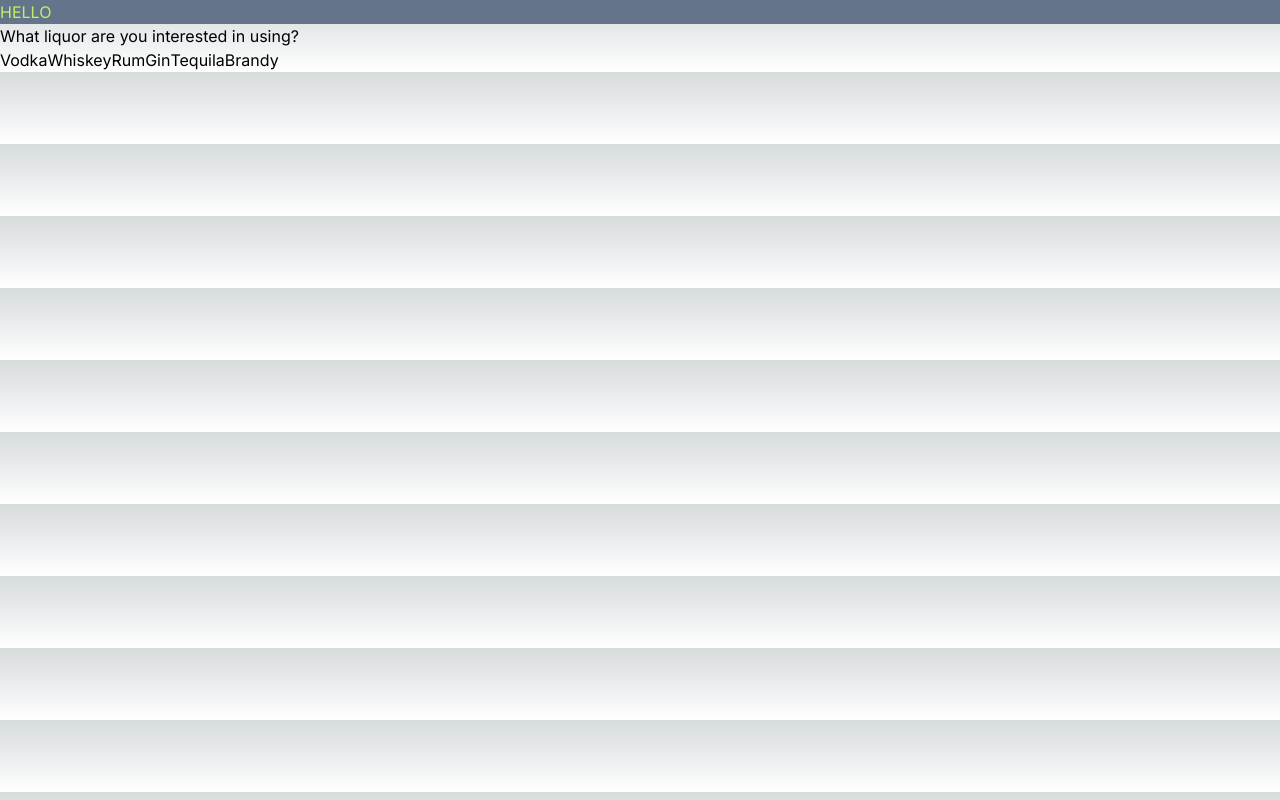
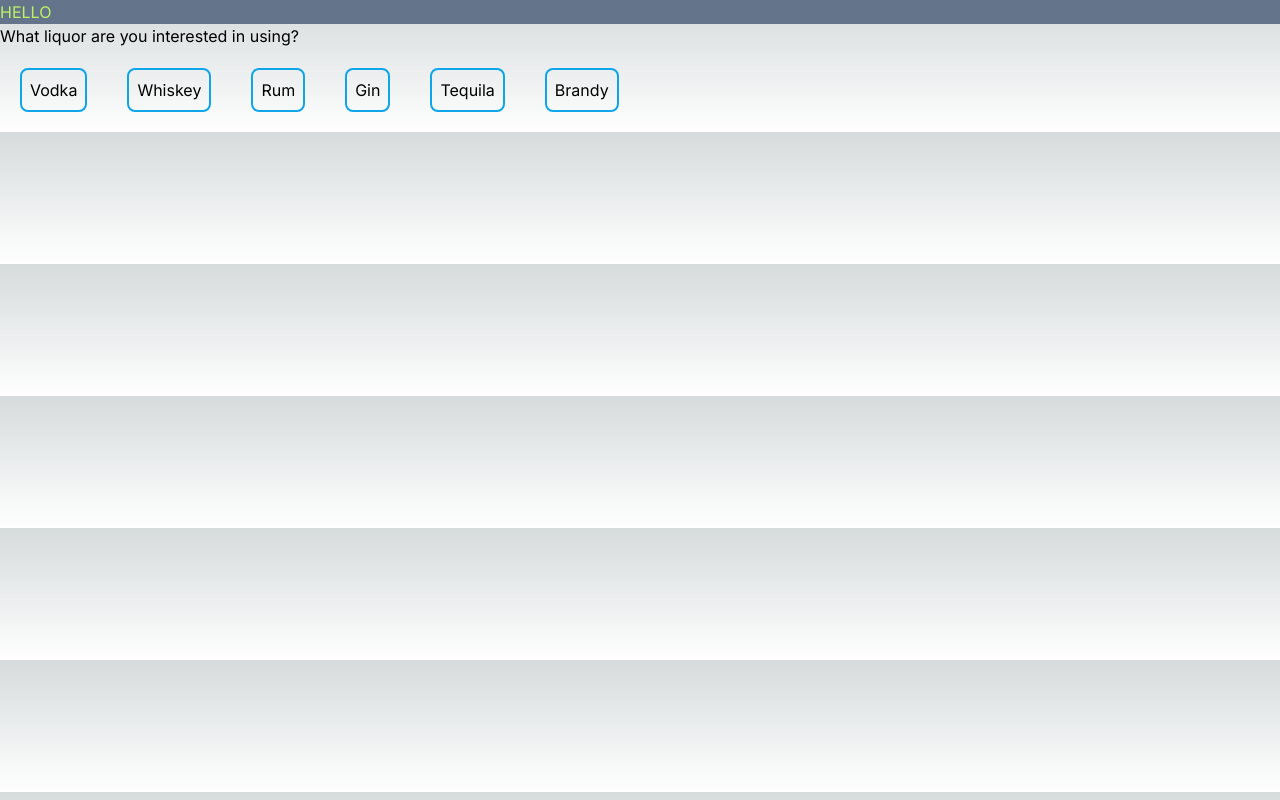
Before and after one commit to kingkwongsta/mixology, a Next.js app: page / in a window 1280 px wide. Built offline with nearby package versions, Linux system fonts and the light colour scheme.

Commit message:
styling of buttons

```diff
--- a/src/app/page.js
+++ b/src/app/page.js
@@ -5,7 +5,14 @@ export default function Home() {
 
   function createLiquorButtons() {
     return liquor.map((spirit, index) => {
-      return <button key={index}>{spirit}</button>;
+      return (
+        <button
+          key={index}
+          className="p-2 m-5 border-solid border-2 border-sky-500 rounded-lg"
+        >
+          {spirit}
+        </button>
+      );
     });
   }
 
```
